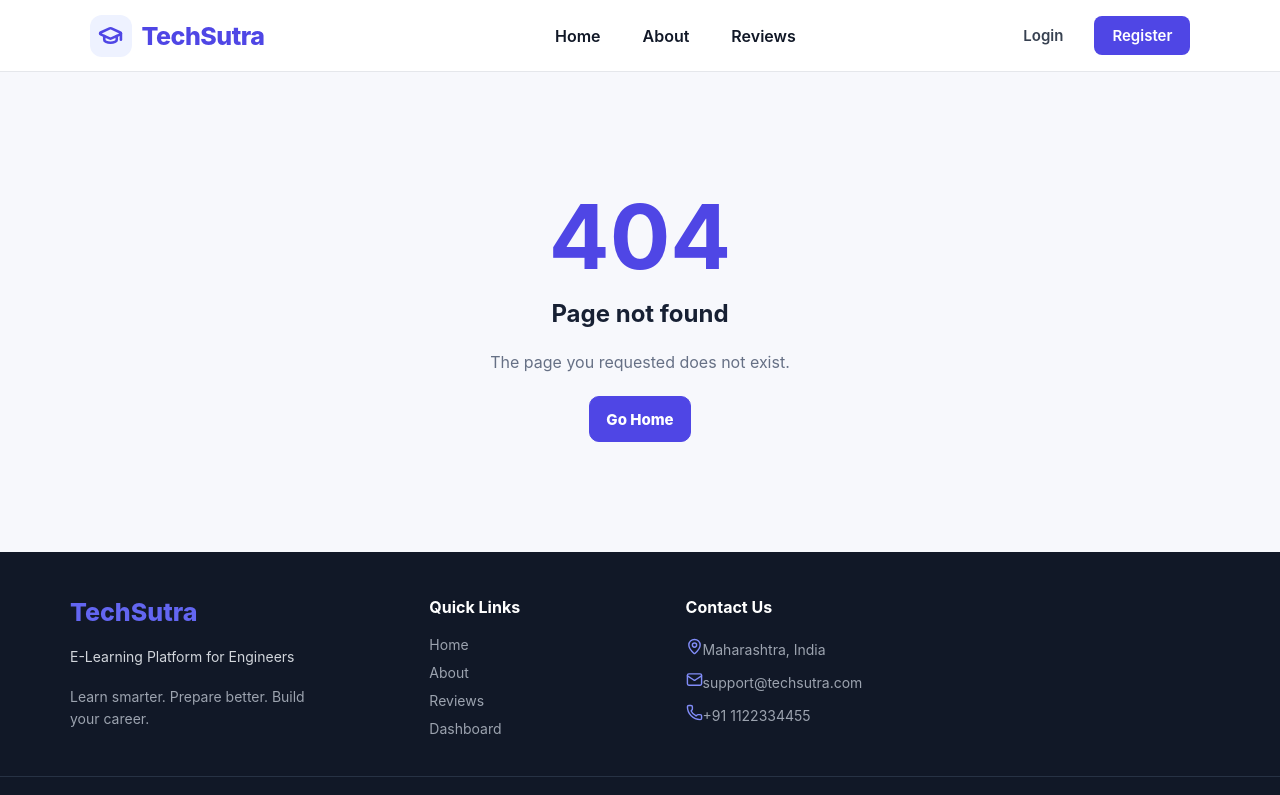
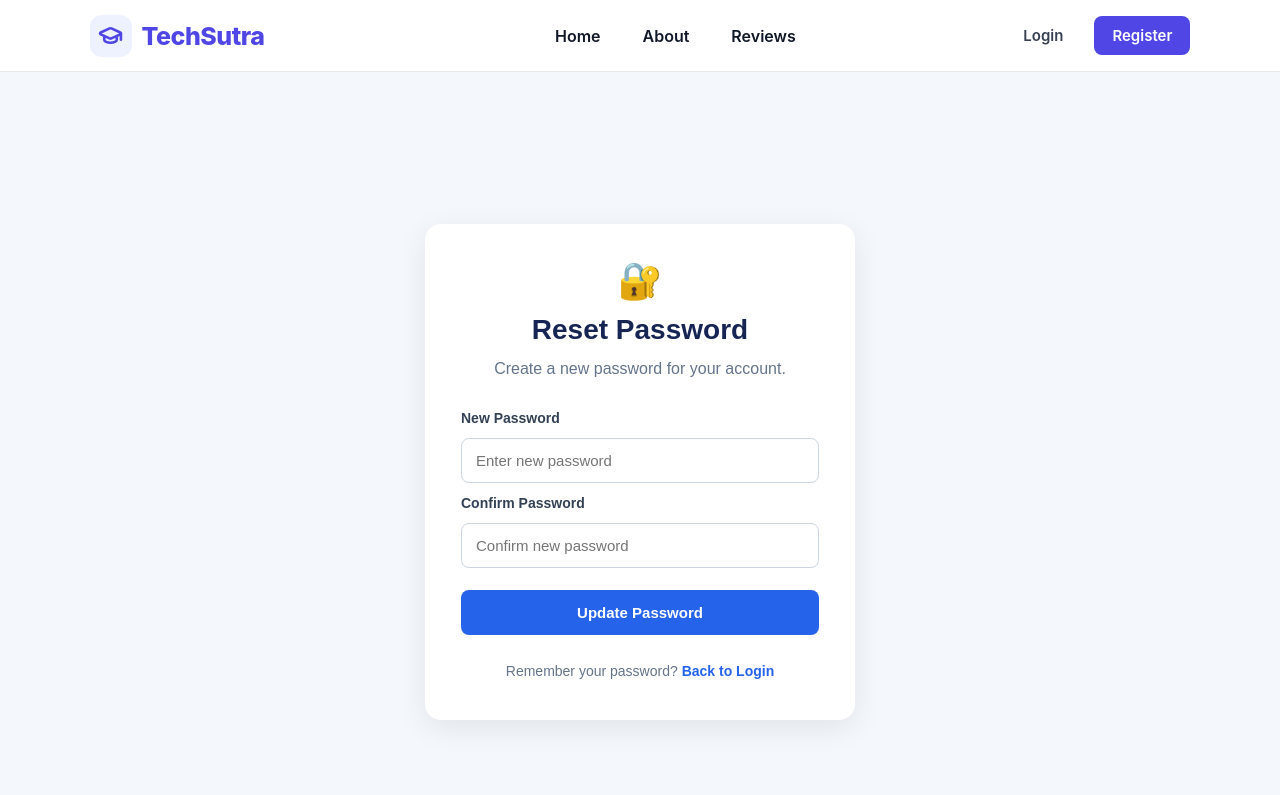
Before and after one commit to Dipti17Bhawar/E-Learning-Platform-For-Engineers, a React (Vite) app in the folder client/: page /reset-password in a window 1280 px wide. Before the commit this address led to /404. Shown: the top 795 px of the page. Built offline with nearby package versions, Linux system fonts and the light colour scheme.

Commit message:
reset password

```diff
--- a/client/src/App.jsx
+++ b/client/src/App.jsx
@@ -15,6 +15,7 @@ import Home from "./views/Home/Home";
 import Login from "./views/Login/Login";
 import Register from "./views/Register/Register";
 import ForgotPassword from "./views/Forgotpassword/ForgotPassword";
+import ResetPassword from "./views/ResetPassword/ResetPassword";
 import About from "./views/About/About";
 import Reviews from "./views/Reviews/Reviews";
 import NotFound from "./views/NotFound/NotFound";
@@ -66,6 +67,10 @@ export default function App() {
         <Route
           path="/forgot-password"
           element={<ForgotPassword />}
+        />
+        <Route
+          path="/reset-password"
+          element={<ResetPassword />}
         />
 
         <Route
--- /dev/null
+++ b/client/src/views/ResetPassword/ResetPassword.css
@@ -0,0 +1,131 @@
+
+.reset-page {
+  min-height: 100vh;
+  display: flex;
+  align-items: center;
+  justify-content: center;
+  padding: 24px;
+  background: #f4f7fb;
+  font-family: Arial, sans-serif;
+}
+
+.reset-card {
+  width: 100%;
+  max-width: 430px;
+  padding: 36px;
+  background: #ffffff;
+  border-radius: 16px;
+  box-shadow: 0 8px 30px rgba(0, 0, 0, 0.08);
+}
+
+.reset-icon {
+  font-size: 36px;
+  text-align: center;
+  margin-bottom: 12px;
+}
+
+.reset-card h1 {
+  margin: 0 0 10px;
+  text-align: center;
+  color: #172554;
+  font-size: 28px;
+}
+
+.reset-subtitle {
+  margin: 0 0 28px;
+  color: #64748b;
+  text-align: center;
+  line-height: 1.6;
+}
+
+.reset-card form {
+  display: flex;
+  flex-direction: column;
+  gap: 12px;
+}
+
+.reset-card label {
+  color: #334155;
+  font-size: 14px;
+  font-weight: 600;
+}
+
+.reset-card input {
+  width: 100%;
+  box-sizing: border-box;
+  padding: 13px 14px;
+  border: 1px solid #cbd5e1;
+  border-radius: 8px;
+  outline: none;
+  font-size: 15px;
+}
+
+.reset-card input:focus {
+  border-color: #2563eb;
+  box-shadow: 0 0 0 3px rgba(37, 99, 235, 0.12);
+}
+
+.reset-card button {
+  margin-top: 10px;
+  padding: 14px;
+  border: none;
+  border-radius: 8px;
+  background: #2563eb;
+  color: #ffffff;
+  font-size: 15px;
+  font-weight: 600;
+  cursor: pointer;
+  transition: background 0.2s;
+}
+
+.reset-card button:hover {
+  background: #1d4ed8;
+}
+
+.reset-card button:disabled {
+  opacity: 0.65;
+  cursor: not-allowed;
+}
+
+.reset-error,
+.reset-success {
+  margin: 4px 0;
+  font-size: 14px;
+  line-height: 1.5;
+}
+
+.reset-error {
+  color: #dc2626;
+}
+
+.reset-success {
+  color: #15803d;
+}
+
+.reset-footer {
+  margin: 24px 0 0;
+  text-align: center;
+  color: #64748b;
+  font-size: 14px;
+  line-height: 1.8;
+}
+
+.reset-footer a {
+  color: #2563eb;
+  font-weight: 600;
+  text-decoration: none;
+}
+
+.reset-footer a:hover {
+  text-decoration: underline;
+}
+
+@media (max-width: 480px) {
+  .reset-card {
+    padding: 26px 20px;
+  }
+
+  .reset-card h1 {
+    font-size: 24px;
+  }
+}
--- /dev/null
+++ b/client/src/views/ResetPassword/ResetPassword.jsx
@@ -0,0 +1,121 @@
+
+import { useState } from "react";
+import { Link, useNavigate, useSearchParams } from "react-router-dom";
+import api from "../../api/axios.js";
+import "./ResetPassword.css";
+
+export default function ResetPassword() {
+  const [searchParams] = useSearchParams();
+  const navigate = useNavigate();
+  const token = searchParams.get("token");
+
+  const [password, setPassword] = useState("");
+  const [confirmPassword, setConfirmPassword] = useState("");
+  const [message, setMessage] = useState("");
+  const [error, setError] = useState("");
+  const [loading, setLoading] = useState(false);
+
+  const handleSubmit = async (e) => {
+    e.preventDefault();
+    setError("");
+    setMessage("");
+
+    if (!token) {
+      setError("Invalid reset link. Please request a new one.");
+      return;
+    }
+
+    if (password.length < 6) {
+      setError("Password must contain at least 6 characters.");
+      return;
+    }
+
+    if (password !== confirmPassword) {
+      setError("Passwords do not match.");
+      return;
+    }
+
+    try {
+      setLoading(true);
+
+      const response = await api.post("/users/reset-password", {
+        token,
+        password,
+      });
+
+      setMessage(
+        response.data.message || "Password reset successful."
+      );
+
+      setTimeout(() => navigate("/login"), 2000);
+    } catch (err) {
+      setError(
+        err.response?.data?.message ||
+          "Unable to reset password. Please try again."
+      );
+    } finally {
+      setLoading(false);
+    }
+  };
+
+  return (
+    <div className="reset-page">
+      <div className="reset-card">
+        <div className="reset-icon">🔐</div>
+
+        <h1>Reset Password</h1>
+        <p className="reset-subtitle">
+          Create a new password for your account.
+        </p>
+
+        <form onSubmit={handleSubmit}>
+          <label htmlFor="new-password">New Password</label>
+          <input
+            id="new-password"
+            type="password"
+            placeholder="Enter new password"
+            value={password}
+            onChange={(e) => setPassword(e.target.value)}
+            minLength={6}
+            autoComplete="new-password"
+            required
+          />
+
+          <label htmlFor="confirm-password">
+            Confirm Password
+          </label>
+          <input
+            id="confirm-password"
+            type="password"
+            placeholder="Confirm new password"
+            value={confirmPassword}
+            onChange={(e) => setConfirmPassword(e.target.value)}
+            minLength={6}
+            autoComplete="new-password"
+            required
+          />
+
+          {error && (
+            <p className="reset-error" role="alert">
+              {error}
+            </p>
+          )}
+
+          {message && (
+            <p className="reset-success" role="status">
+              {message}
+            </p>
+          )}
+
+          <button type="submit" disabled={loading}>
+            {loading ? "Updating..." : "Update Password"}
+          </button>
+        </form>
+
+        <p className="reset-footer">
+          Remember your password? <Link to="/login">Back to Login</Link>
+        </p>
+      </div>
+    </div>
+  );
+}
```
